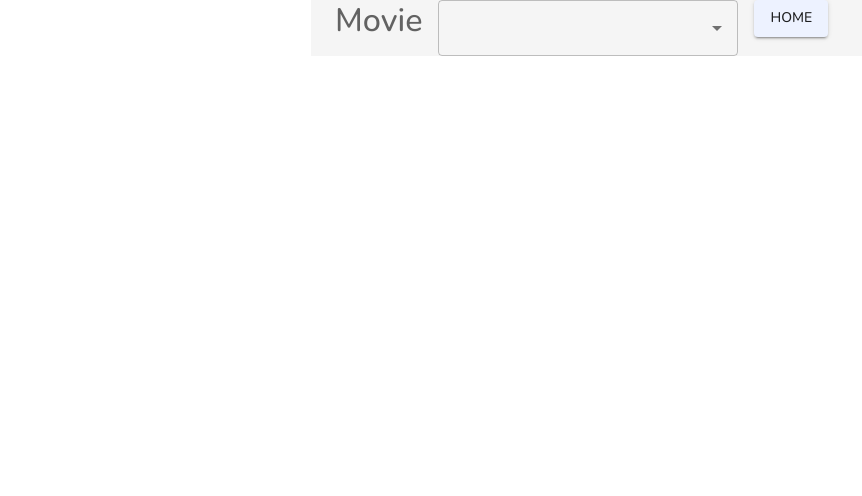
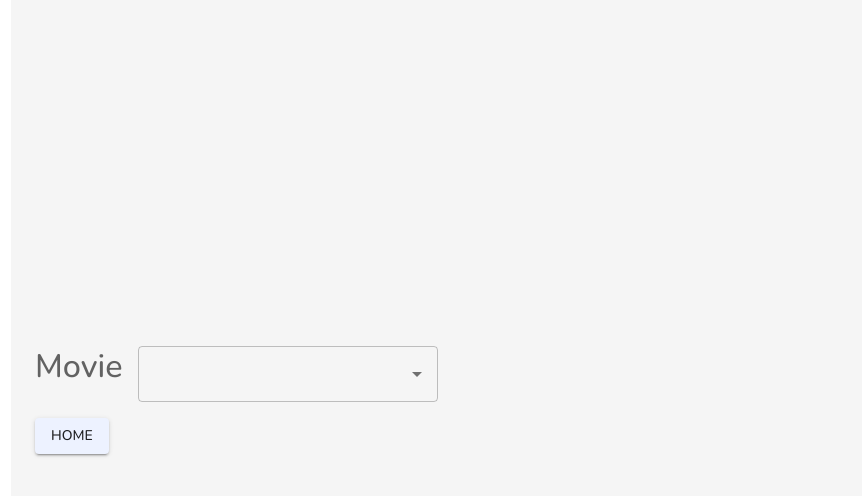
Before and after one commit to asbhui/vite-RHF-zod-mui5, a React (Vite) app: page /comboBox in a window 1280 px wide. Shown: the top 496 px of the page, without its empty margins (29-891 px from the left). Built offline with nearby package versions, Linux system fonts and the light colour scheme.

Commit message:
fix: update layout (#11)

```diff
--- a/src/shared/components/ComboBox.tsx
+++ b/src/shared/components/ComboBox.tsx
@@ -132,6 +132,7 @@ const top100Films = [
 export default function ComboBox() {
   return (
     <FormControl>
+      <Stack spacing={2}>
         <Stack direction="row" spacing={2}>
           <FormLabel htmlFor="combo-box-demo">
             <Typography variant="h4">Movie</Typography>
@@ -143,6 +144,7 @@ export default function ComboBox() {
             sx={{ width: 300 }}
             renderInput={(params) => <TextField {...params} />}
           />
+        </Stack>
         <Box maxWidth={100} m="auto">
           <Button color="secondary" variant="contained" component={Link} to="/">
             Home
--- a/src/shared/ui/Home.tsx
+++ b/src/shared/ui/Home.tsx
@@ -1,14 +1,16 @@
 import { Link } from 'react-router-dom';
-import { Button, Container, Typography } from '@mui/material';
+import { Button, Container, Stack, Typography } from '@mui/material';
 
 export const Home = () => (
-  <Container maxWidth="lg" sx={{ textAlign: 'center' }}>
+  <Container maxWidth="lg" sx={{ display: 'flex', flexDirection: 'column', alignItems: 'center' }}>
     <Typography variant="h1">Home</Typography>
+    <Stack direction="row" spacing={2}>
       <Button color="secondary" variant="contained" component={Link} to="/typos">
         Typos
       </Button>
       <Button color="secondary" variant="contained" component={Link} to="/comboBox">
         Combo
       </Button>
+    </Stack>
   </Container>
 );
--- a/src/shared/ui/Root.tsx
+++ b/src/shared/ui/Root.tsx
@@ -3,7 +3,16 @@ import { Container } from '@mui/material';
 
 export const Root = () => {
   return (
-    <Container maxWidth="sm" sx={{ bgcolor: '#f5f5f5' }}>
+    <Container
+      sx={{
+        height: '100vh',
+        bgcolor: '#f5f5f5',
+        display: 'flex',
+        flexDirection: 'column',
+        justifyContent: 'center',
+        alignContent: 'center',
+      }}
+    >
       <main>
         <Outlet />
       </main>
```
Also changed, not shown: 1 other file (tests, documents, lock files or other folders). Lines whose indentation alone changed are shown as unchanged.
